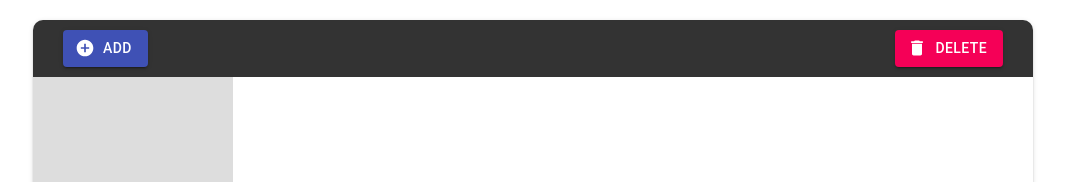
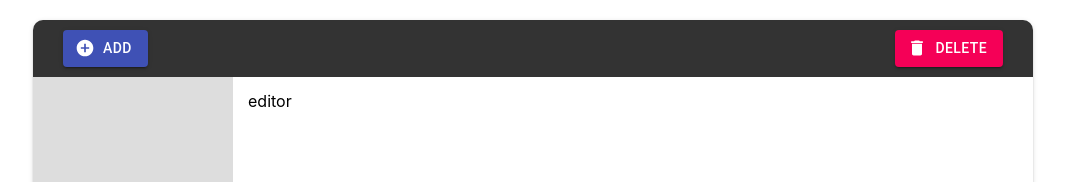
Before and after one commit to nrwgkn/react-memo, a React (Create React App) app: page / in a window 1280 px wide. Shown: the top 182 px of the page, without its empty margins (107-1172 px from the left). Built offline with nearby package versions, Linux system fonts and the light colour scheme.

Commit message:
feat: Editorコンポーネント（memo編集部分）を作成

```diff
--- a/src/components/Body/index.jsx
+++ b/src/components/Body/index.jsx
@@ -1,5 +1,6 @@
 import React from "react";
 import List from "../List";
+import Editor from "../Editor";
 import "./index.css";
 
 const Body = () => {
@@ -8,6 +9,9 @@
       <div className="memo-body_list">
         <List />
       </div>
+      <div className="memo-body_content">
+        <Editor />
+      </div>
     </div>
   );
 };
--- /dev/null
+++ b/src/components/Editor/index.jsx
@@ -0,0 +1,7 @@
+import React from "react";
+
+const Editor = () => {
+  return <div>editor</div>;
+};
+
+export default Editor;
```
Also changed, not shown: 1 other file (tests, documents, lock files or other folders).
